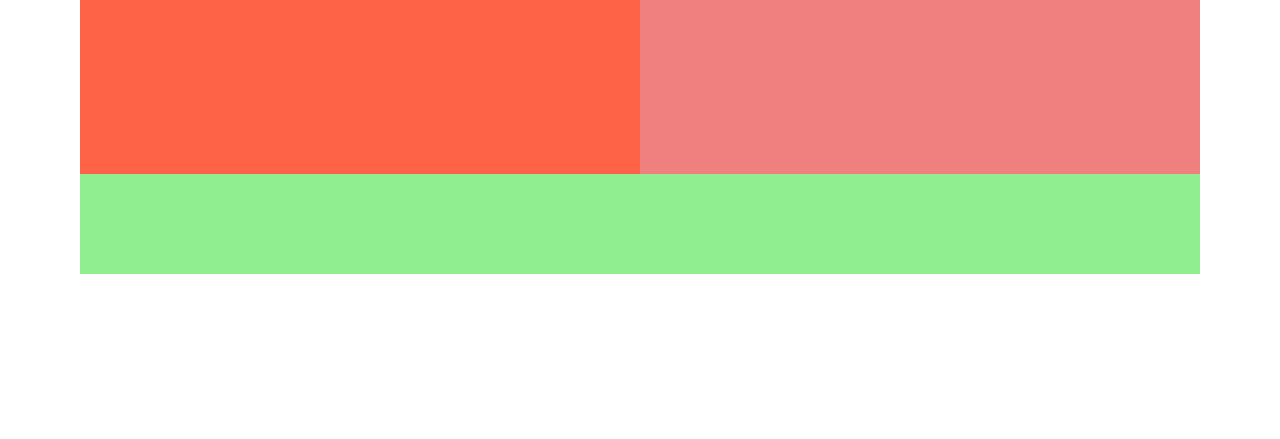
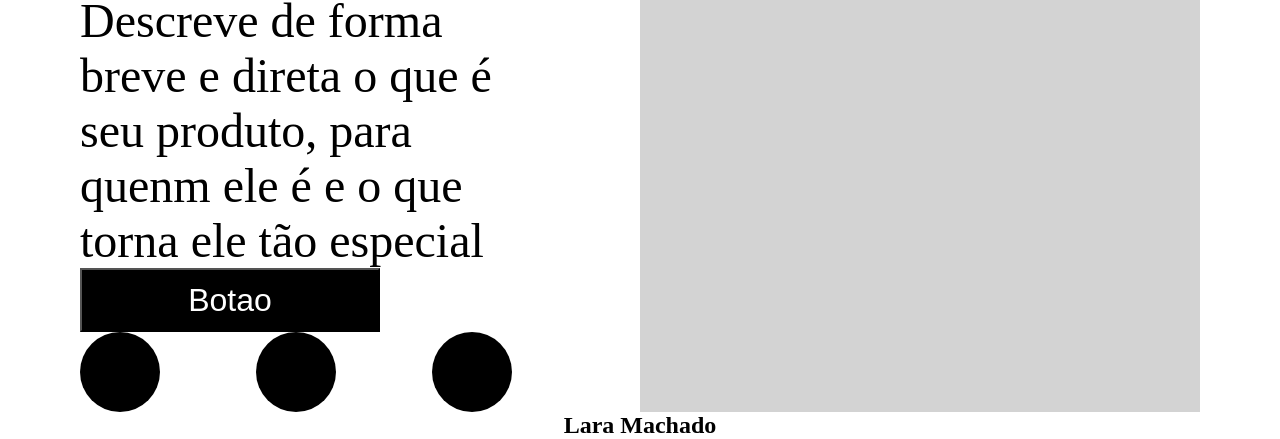
Before and after one commit to lahoracio/layout-ba, a plain HTML site: page index.html in a window 1280 px wide. Shown: the part 526-965 px from the top of the page. Before the commit the page ends 800 px from the top, so only its background shows below. Drawn offline with Linux system fonts and the light colour scheme.

Commit message:
footer ok

```diff
--- a/index.html
+++ b/index.html
@@ -22,10 +22,23 @@
         </nav>
     </header>
     <main>
-        <div class="conteudo"> </div>
+        <div class="conteudo">
+            <h1> "Titulo focado no produto para divulgar"</h1>
+            <p>Descreve de forma breve e direta o que é seu produto, para quenm ele é e o que torna ele tão especial</p>
+            <div class="acao">
+                <button><a href="#">Botao</a></button>
+            </div>
+            <div class="social">
+                <div></div>
+                <div></div>
+                <div></div>
+            </div>
+        </div>
         <div class="destaque"> </div>
     </main>
-    <footer></footer>
+    <footer>
+        <h2>Lara Machado</h2>
+    </footer>
 
 </body>
 </html>
--- a/style.css
+++ b/style.css
@@ -44,20 +44,53 @@ header{
 
 main{
     flex-grow: 1;
-    background-color: plum;
     display: flex;
+    background-color: white;
 }
 
 .conteudo{
     width: 50%;
-    background-color: tomato;
+    padding-right: 128px;
+    display: flex;
+    flex-direction: column;
+    justify-content: space-between;
+
+}
+.conteudo h1{
+    font-size: 80px;
+}
+.conteudo p{
+    font-size: 48px;
+}
+.conteudo button{
+    height: 64px;
+    width: 300px;
+    font-size: 32px;
+    background-color: black;
+    color: white;
+
 }
 
+.social{
+    display: flex;
+    justify-content: space-between;
+}
+
+.social div{
+    height: 80px;
+    width: 80px;
+    background-color:black;
+    border-radius: 50%;
+
+}
 .destaque{
     width: 50%;
-    background-color: lightcoral;
+    background-color: lightgray;
 }
 footer{
     height: 100px;
-    background-color: lightgreen;
+    display: flex;
+    justify-content: center;
+    color:black;
+    align-items: center;
 }
```
